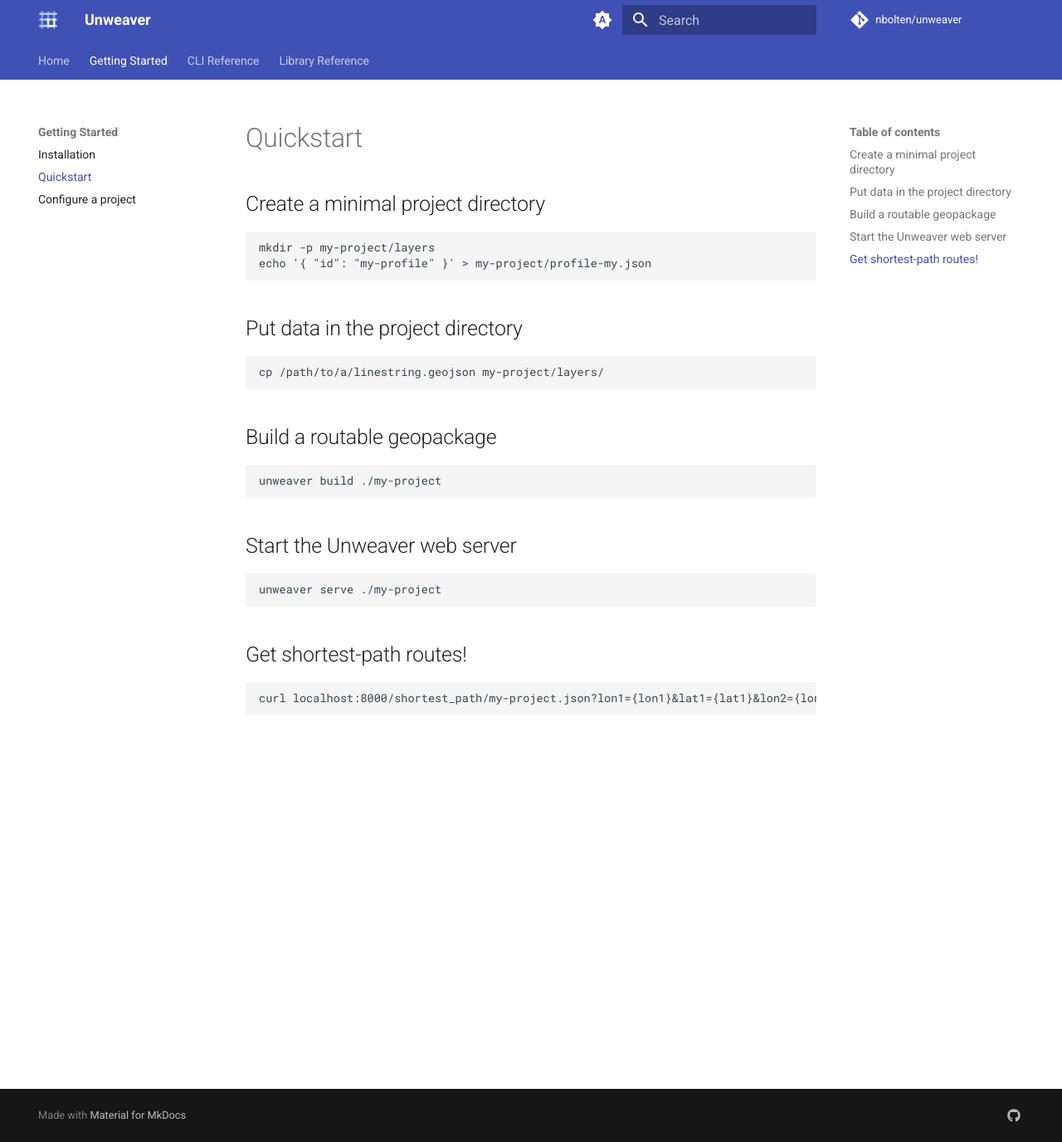
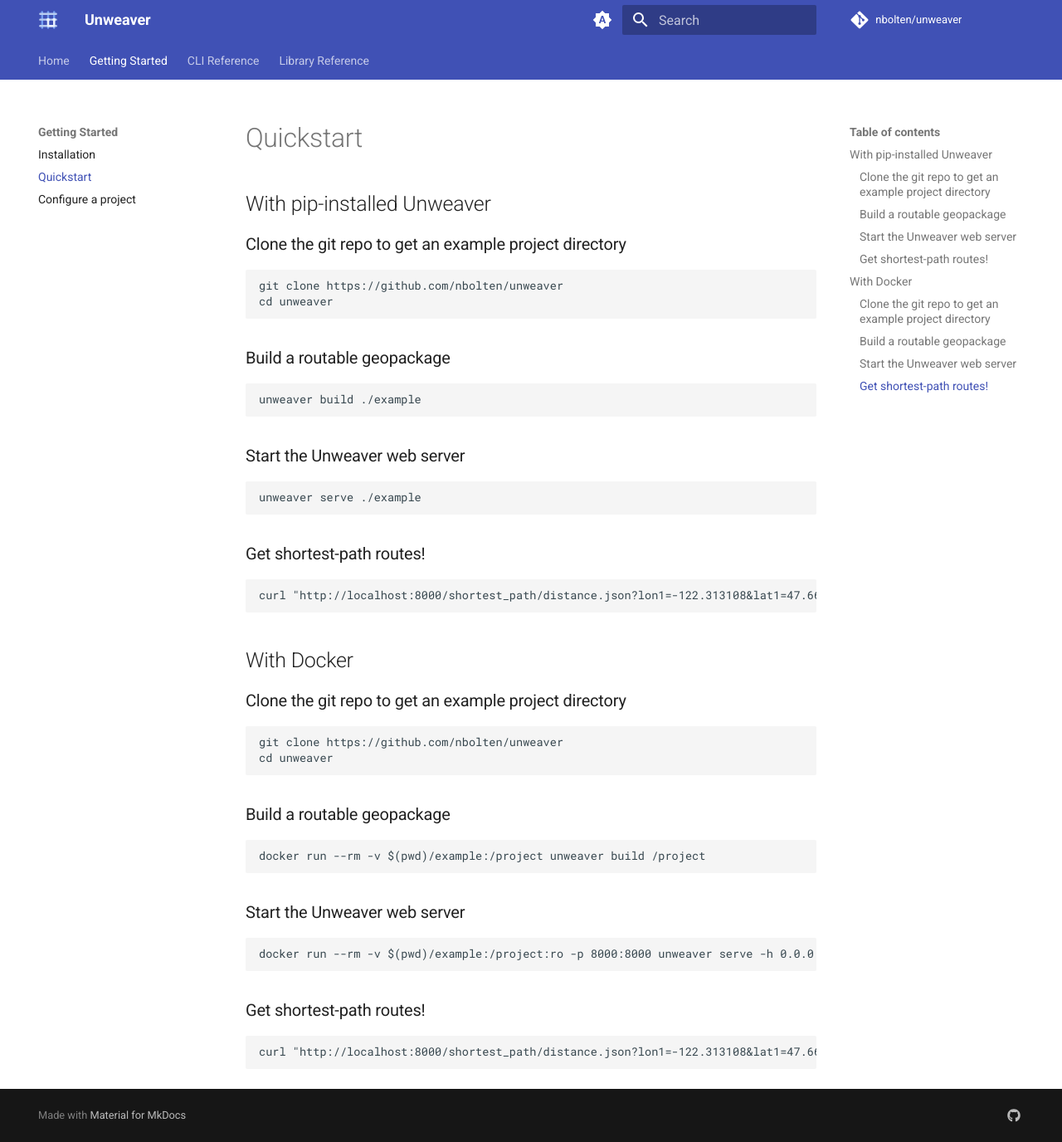
Before and after one commit to nbolten/unweaver, an MkDocs documentation site: the page built from docs/quickstart.md, in a window 1280 px wide and 1376 px high. Shown: the whole window at 83% size. Built offline with MkDocs 1.6.1 and Material for MkDocs 9.7.7, drawn with Linux system fonts in a browser that asks for light colours; comment, search, counter and statistics services are not loaded.

Commit message:
Use test project dir as example dir, use example in quickstart in docs

```diff
--- a/docs/getting-started.md
+++ b/docs/getting-started.md
@@ -1,6 +1,12 @@
 # Installation
 
-## Non-Python prerequisites
+## With Docker
+
+    docker build -t unweaver https://github.com/nbolten/unweaver.git#main
+
+## With pip or poetry
+
+### Non-Python prerequisites
 
 Unweaver depends on the following software packages in order to run:
 
@@ -10,7 +16,7 @@
 - GDAL: A common geospatial library for reading/writing geodata formats.
 - proj4: A common geospatial library for managing map (re)projections.
 
-### Platform-specific prerequisites installation
+#### Platform-specific prerequisites installation
 
 *On a Mac using Homebrew:*
 
@@ -23,7 +29,7 @@
 
     apt install libsqlite3 libspatialite libgdal libproj
 
-### Enable SQLite extension support in Python
+#### Enable SQLite extension support in Python
 
 Python may be distributed with or without SQLite and extensions support. For
 example, if you are using [pyenv](https://github.com/pyenv/pyenv) to manage
@@ -36,7 +42,7 @@
 now, it must be installed from this repository. This can be done using either with
 `poetry` (ideal) or `pip` (for backwards compatibility).
 
-## With `pip`:
+### With `pip`:
 
 This can be done with a one-liner:
 
@@ -44,7 +50,7 @@
 
 Where the `@` entry is the commit. This can also be set to a branch name.
 
-## With `poetry`:
+### With `poetry`:
 
 Edit your `pyproject.toml` to include a line like this under
 [tool.poetry.dependencies]:
--- a/docs/quickstart.md
+++ b/docs/quickstart.md
@@ -1,22 +1,39 @@
 # Quickstart
 
-## Create a minimal project directory
+## With pip-installed Unweaver
 
-    mkdir -p my-project/layers
-    echo '{ "id": "my-profile" }' > my-project/profile-my.json
+### Clone the git repo to get an example project directory
 
-## Put data in the project directory
+    git clone https://github.com/nbolten/unweaver
+    cd unweaver
 
-    cp /path/to/a/linestring.geojson my-project/layers/
+### Build a routable geopackage
 
-## Build a routable geopackage
+    unweaver build ./example
 
-    unweaver build ./my-project
+### Start the Unweaver web server
 
-## Start the Unweaver web server
+    unweaver serve ./example
 
-    unweaver serve ./my-project
+### Get shortest-path routes!
 
-## Get shortest-path routes!
+    curl "http://localhost:8000/shortest_path/distance.json?lon1=-122.313108&lat1=47.661011&lon2=-122.313170&lat2=47.65724"
 
-    curl localhost:8000/shortest_path/my-project.json?lon1={lon1}&lat1={lat1}&lon2={lon2}&lat2={lat2}
+## With Docker
+
+### Clone the git repo to get an example project directory
+
+    git clone https://github.com/nbolten/unweaver
+    cd unweaver
+
+### Build a routable geopackage
+
+    docker run --rm -v $(pwd)/example:/project unweaver build /project
+
+### Start the Unweaver web server
+
+    docker run --rm -v $(pwd)/example:/project:ro -p 8000:8000 unweaver serve -h 0.0.0.0 /project
+
+### Get shortest-path routes!
+
+    curl "http://localhost:8000/shortest_path/distance.json?lon1=-122.313108&lat1=47.661011&lon2=-122.313170&lat2=47.65724"
```
Also changed, not shown: 20 other files.
